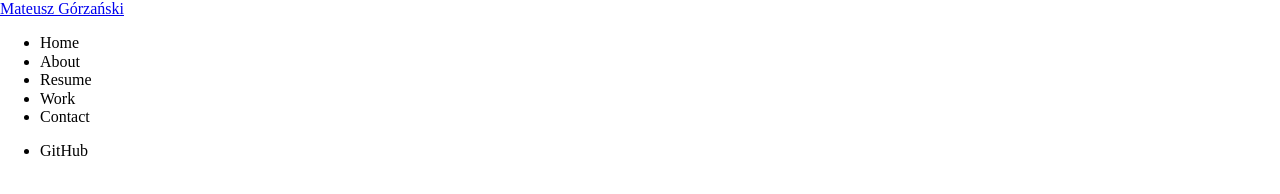
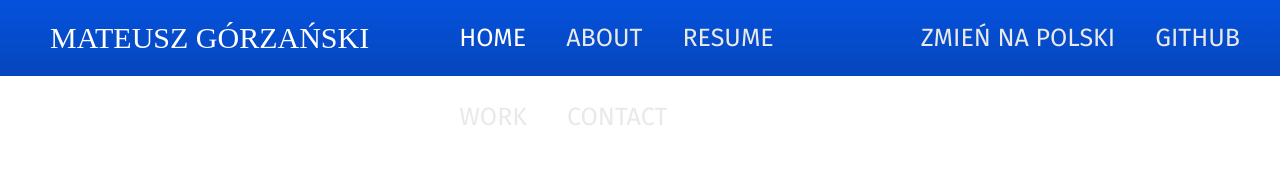
Before and after one commit to mgorzanski/personal-website-gatsbyjs, a Gatsby site: page / in a window 1280 px wide. Built offline with nearby package versions, Linux system fonts and the light colour scheme; Gatsby itself is replaced by a stand-in of ours; a web font is replaced by a local one.

Commit message:
add header nav

```diff
--- a/src/pages/index.js
+++ b/src/pages/index.js
@@ -1,6 +1,8 @@
 import React from 'react';
 import { Link } from 'gatsby';
 import './../scss/index.scss';
+
+import GithubIcon from './../images/icons/github.svg';
 
 const IndexPage = () => (
   <>
@@ -10,14 +12,15 @@ const IndexPage = () => (
           <Link to="/" className="header__site-logo-permalink">Mateusz Górzański</Link>
         </div>
         <ul className="header__menu">
-          <li className="header__menu-item">Home</li>
-          <li className="header__menu-item">About</li>
-          <li className="header__menu-item">Resume</li>
-          <li className="header__menu-item">Work</li>
-          <li className="header__menu-item">Contact</li>
+          <li className="header__menu-item"><Link className="header__menu-item-link header__menu-item-link--active" to="/">Home</Link></li>
+          <li className="header__menu-item"><a className="header__menu-item-link" href="#about">About</a></li>
+          <li className="header__menu-item"><a className="header__menu-item-link" href="#resume">Resume</a></li>
+          <li className="header__menu-item"><a className="header__menu-item-link" href="#work">Work</a></li>
+          <li className="header__menu-item"><a className="header__menu-item-link" href="#contact">Contact</a></li>
         </ul>
         <ul className="header__links-menu">
-          <li className="header__links-menu-item">GitHub</li>
+          <li className="header__links-menu-item"><Link to="/" className="header__links-menu-item-link">Zmień na polski</Link></li>
+          <li className="header__links-menu-item"><a href="#" className="header__links-menu-item-link">GitHub</a></li>
         </ul>
       </nav>
     </header>
--- a/src/scss/index.scss
+++ b/src/scss/index.scss
@@ -1 +1,78 @@
 @import "~normalize.css/normalize.css";
+
+@import url('https://fonts.googleapis.com/css?family=Bowlby+One+SC|Fira+Sans');
+
+$primary-color: #0752DE;
+$secondary-color: #023491;
+$accent-color: #B3001B;
+$tertiary-color: #262626;
+$quaternary-color: #255C99;
+$text-primary-color: #fff;
+
+.header {
+  display: grid;
+  grid-template-rows: 76px auto;
+  background-image: linear-gradient(to bottom, #0652dd, #054fd5, #054ccc, #0549c4, #0546bc);
+}
+
+.header__nav {
+  grid-row: 1 / 2;
+  display: grid;
+  grid-template-columns: max-content auto auto;
+  line-height: 76px;
+}
+
+.header__site-logo {
+  grid-column: 1 / 2;
+  margin: 0 50px;
+}
+
+.header__site-logo-permalink {
+  font-size: 30px;
+  font-weight: 400;
+  font-family: 'Bowlby One SC', cursive;
+  color: $text-primary-color;
+  text-transform: uppercase;
+  text-decoration: none;
+}
+
+.header__menu {
+  grid-column: 2 / 3;
+  list-style: none;
+  margin: 0;
+}
+
+.header__menu-item {
+  font-weight: 400;
+  font-family: 'Fira Sans', sans-serif;
+  font-size: 25px;
+  text-transform: uppercase;
+  display: inline-block;
+  margin: 0 40px 0 0;
+}
+
+.header__menu-item-link {
+  color: #E9E9E9;
+  text-decoration: none;
+
+  &:hover {
+    color: $text-primary-color;
+  }
+
+  &--active {
+    color: $text-primary-color;
+  }
+}
+
+.header__links-menu {
+  @extend .header__menu;
+  grid-column: 3 / 4;
+}
+
+.header__links-menu-item {
+  @extend .header__menu-item;
+}
+
+.header__links-menu-item-link {
+  @extend .header__menu-item-link;
+}
```
Also changed, not shown: src/images/gatsby-astronaut.png (deleted), src/images/gatsby-icon.png (deleted), src/images/icons/arrow.svg (added), src/images/icons/external.svg (added), src/images/icons/github.svg (added), src/images/icons/poland-flag.png (added).
